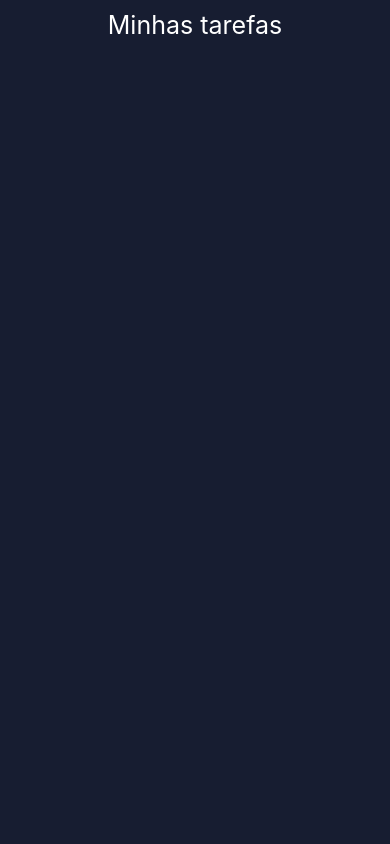
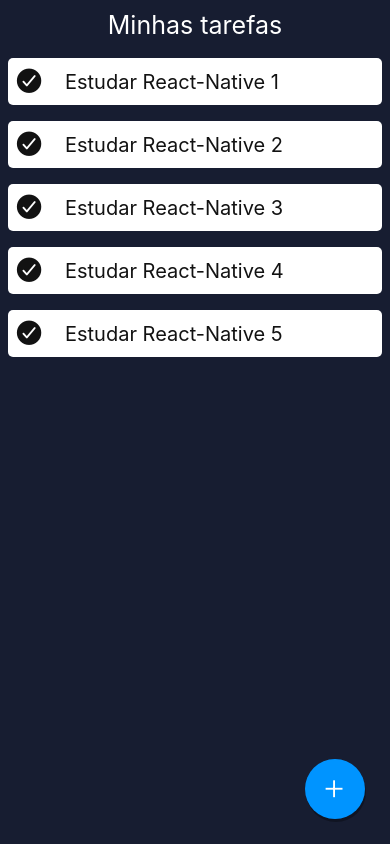
Before and after one commit to DrigsGomes/Organizador-de-tarefas, a React Native app in the folder OrganizadorTarefas/: screen / in a window 390 px wide. Built offline with nearby package versions, Linux system fonts and the light colour scheme.

Commit message:
Criando FlatList e button

```diff
--- a/OrganizadorTarefas/App.js
+++ b/OrganizadorTarefas/App.js
@@ -1,7 +1,21 @@
-import React from 'react';
-import {View, Text, StyleSheet, SafeAreaView, StatusBar} from 'react-native';
+import React, {useState} from 'react';
+import {View, Text, StyleSheet, SafeAreaView, StatusBar,
+  TouchableOpacity, FlatList} from 'react-native';
 
+import { Ionicons} from '@expo/vector-icons';
+
+import TaskList from './src/components/TaskList';
 export default function App (){
+  const [task, setTask] = useState([
+    { key: 1, task:'Estudar React-Native 1'},
+    { key: 2, task:'Estudar React-Native 2'},
+    { key: 3, task:'Estudar React-Native 3'},
+    { key: 4, task:'Estudar React-Native 4'},
+    { key: 5, task:'Estudar React-Native 5'},
+
+
+  ]);
+
   return(
     <SafeAreaView style={styles.container}>
 
@@ -10,6 +24,23 @@ export default function App (){
         <View>
           <Text style={styles.title}> Minhas tarefas </Text>
         </View>
+
+  {/* Aqui vai a lista*/}
+  <FlatList
+  marginHorizontal={10}
+  showsHorizontalScrollIndicator={false}
+  data={task}
+  keyExtractor={ (item) => String(item.key) }
+  renderItem={ ({item})=> <TaskList data={item} /> }
+  />
+
+
+
+
+  {/* Botão de add*/}
+        <TouchableOpacity style={styles.fab}>
+          <Ionicons name="ios-add" size={30} color="#fff"/>
+        </TouchableOpacity>
 
     </SafeAreaView>
 
@@ -30,6 +61,25 @@ const styles = StyleSheet.create({
     fontSize:25,
     textAlign: 'center',
     color: '#fff'
+  },
+  fab:{
+    position: 'absolute',
+    width: 60,
+    height:60,
+    alignItems: 'center',
+    justifyContent:'center',
+    backgroundColor: '#0094ff',
+    borderRadius: 30,
+    right: 25,
+    bottom:25,
+    elevation: 3,
+    zIndex:9,
+    shadowColor: '#000',
+    shadowOpacity: 0.3,
+    shadowOffset:{
+      width:1,
+      height:3,
+    },
+  }
 
-  },
 });
--- /dev/null
+++ b/OrganizadorTarefas/src/components/TaskList/index.js
@@ -0,0 +1,50 @@
+import React from 'react';
+import { Text, View, StyleSheet, TouchableOpacity} from 'react-native';
+import {Ionicons} from '@expo/vector-icons';
+
+export default function TaskList({data}){
+    return(
+        <View style={styles.container}>
+
+            <TouchableOpacity>
+                <Ionicons name="md-checkmark-circle" size={30} color="#121212"/>
+            </TouchableOpacity>
+
+            <View>
+                 <Text style={styles.teskText}>{data.task}</Text>
+            </View>
+
+        </View>
+    )
+}
+
+const styles = StyleSheet.create({
+    container:{
+        flex:1,
+        margin: 8,
+        flexDirection: 'row',
+        alignItems: 'center',
+        backgroundColor:'#fff',
+        borderRadius: 5,
+        padding:7,
+        elevation:1.8,
+        shadowColor:'#000',
+        shadowOpacity:0.4,
+        textShadowOffset:{
+            width: 1,
+            height: 3,
+        }
+    },
+
+    teskText: {
+        color: '#121212',
+        fontSize: 20,
+        paddingLeft: 8,
+        paddingLeft: 20,
+
+
+    }
+
+
+
+});
```
